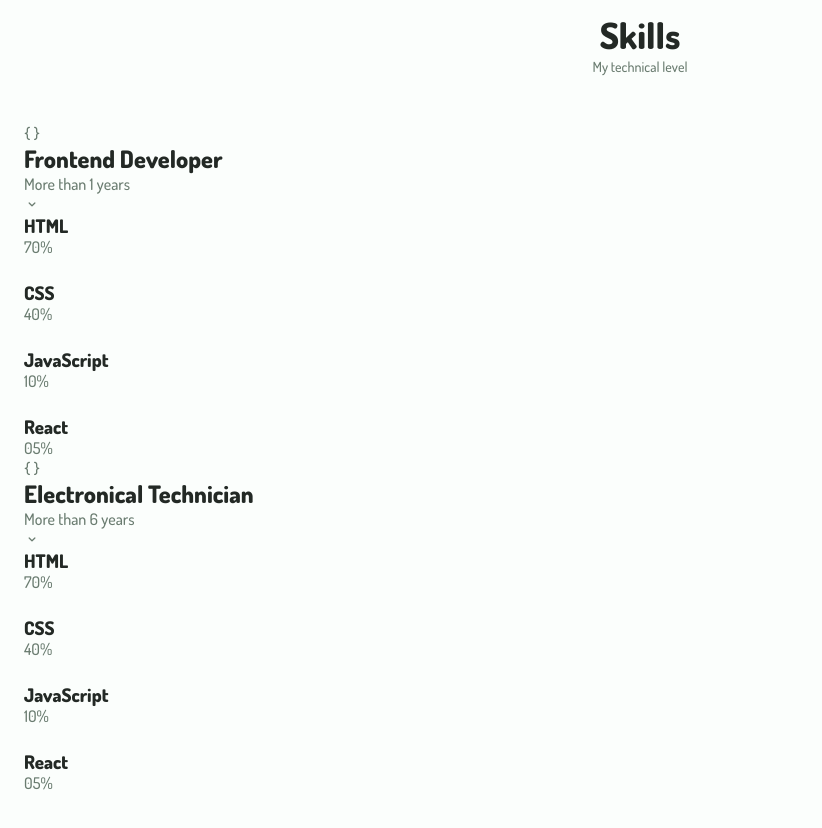
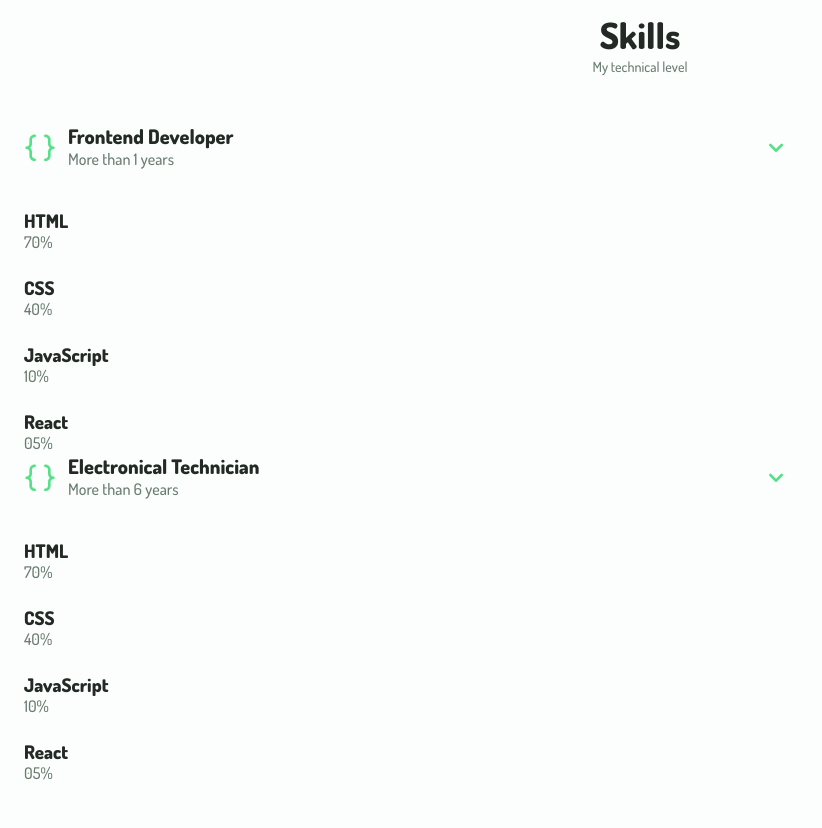
Before and after one commit to Marcelo-Moretti/Personal-Portfolio, a plain HTML site: page index.html in a window 1280 px wide. Shown: the part 1060-1888 px from the top of the page, without its empty margins (0-822 px from the left). Drawn offline with nearby package versions, Linux system fonts and the light colour scheme.

Commit message:
se agrego un poco de estilo en las skills

```diff
--- a/style.css
+++ b/style.css
@@ -373,6 +373,46 @@ img {
 }
 
 /*========== SKILLS ==========*/
+.skills__container {
+    row-gap: 0;
+}
+
+.skills__header {
+    display: flex;
+    align-items: center;
+    margin-bottom: var(--mb-2-5);
+    cursor: pointer;
+}
+
+.skills__icon,
+.skills__arrow {
+    font-size: 2rem;
+    color: var(--first-color);
+}
+
+.skills__icon {
+    margin-right: var(--mb-0-75);
+}
+
+.skills__title {
+    font-size: var(--h3-font-size);
+}
+
+.skills__subtittle {
+    font-size: var(--small-font-size);
+    color: var(--text-color-light);
+}
+
+.skills__arrow {
+    margin-left: auto;
+    transition: .5s;
+}
+
+.skills__titles {
+    display: flex;
+    justify-content: space-between;
+    margin-bottom: var(--mb-0-5);
+}
 
 /*========== QUALIFICATION ==========*/
 
```
Also changed, not shown: index.html (+6 -6 lines).
